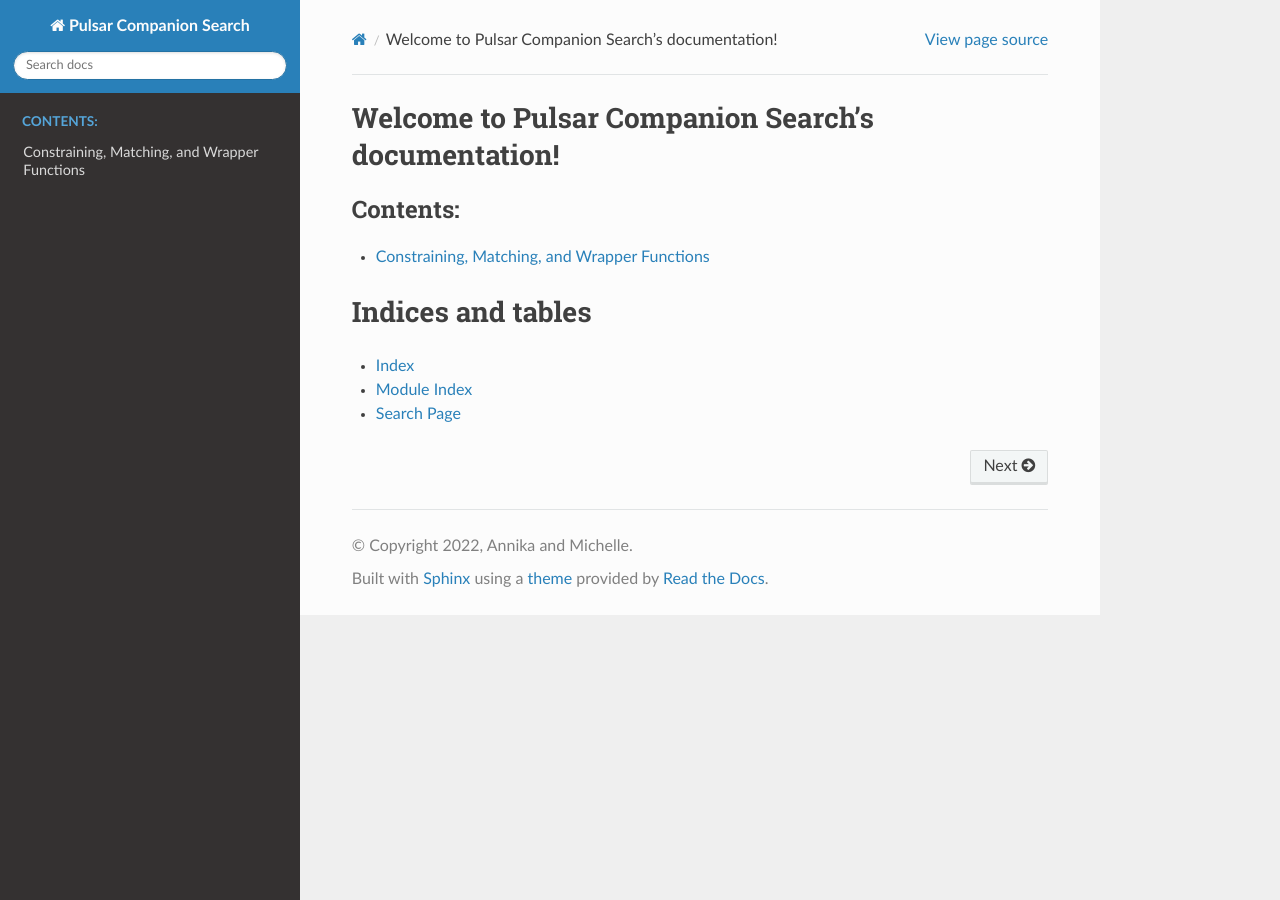
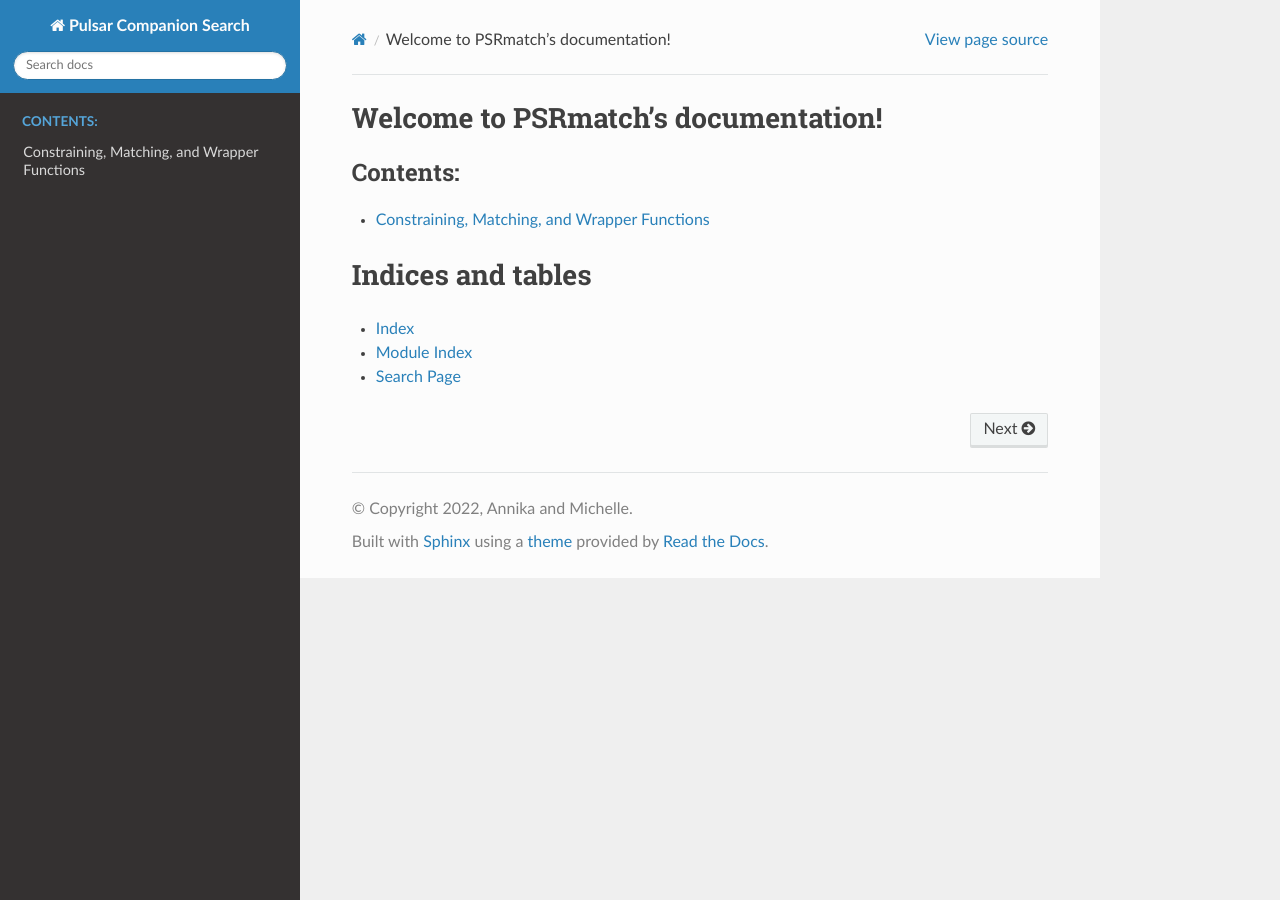
Before and after one commit to AnnikaDeutsch/Binary-Pulsar-Distances, a Sphinx documentation site: the page built from docs/index.rst, in a window 1280 px wide. Built offline with Sphinx 7.4.7 and the Read the Docs theme 2.0.0, drawn with Linux system fonts in a browser that asks for light colours.

```diff
--- a/docs/index.rst
+++ b/docs/index.rst
@@ -3,7 +3,7 @@
    You can adapt this file completely to your liking, but it should at least
    contain the root `toctree` directive.
 
-Welcome to Pulsar Companion Search's documentation!
+Welcome to PSRmatch's documentation!
 ===================================================
 
 .. toctree::
```
Also changed, not shown: README.md (+5 -1 lines).
